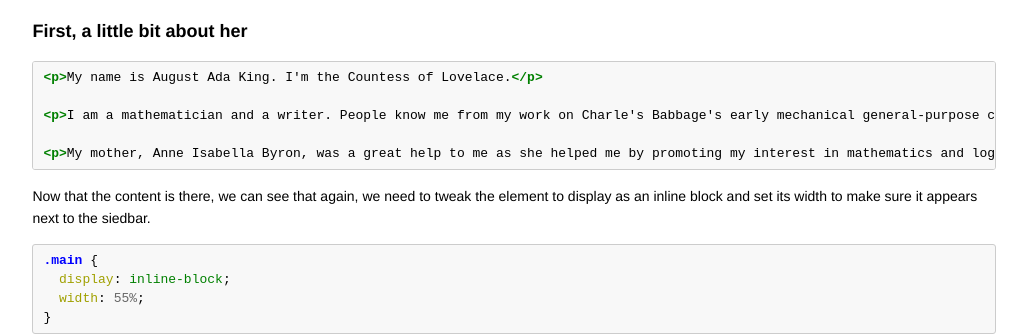
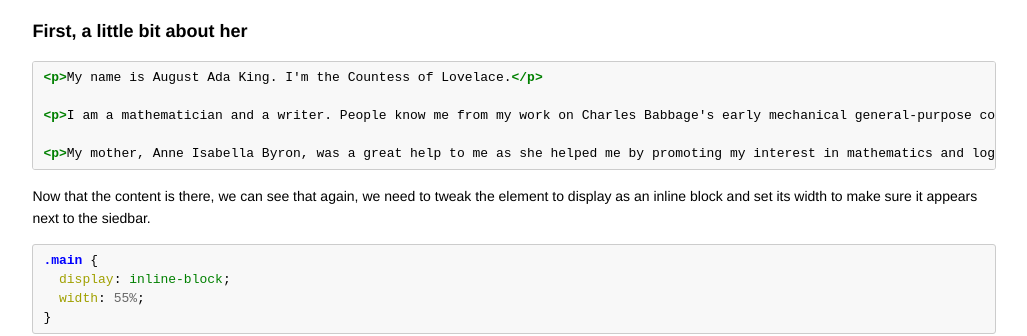
Before and after one commit to codebar/tutorials, a Jekyll site: the page built from html/lesson3/tutorial.md, in a window 1280 px wide and 900 px high, scrolled down 8014 px. Shown: the part 152-488 px from the top of the window, without its empty margins (126-1153 px from the left). Built offline with Jekyll 4.4.1, drawn with Linux system fonts in a browser that asks for light colours; Markdown is read by kramdown in place of the engine named in the settings.

Commit message:
yet another typo corrected in lesson3 tutorial

````diff
--- a/html/lesson3/tutorial.md
+++ b/html/lesson3/tutorial.md
@@ -397,7 +397,7 @@ Here, we will define the text we want to display about **Ada Lovelace**, using p
 ```html
 <p>My name is August Ada King. I'm the Countess of Lovelace.</p>
 
-<p>I am a mathematician and a writer. People know me from my work on Charle's Babbage's early mechanical general-purpose computer, the Analytical engine. I wrote the first algorithm intended to be processed by a machine. In other words, I am the world's first programmer.</p>
+<p>I am a mathematician and a writer. People know me from my work on Charles Babbage's early mechanical general-purpose computer, the Analytical engine. I wrote the first algorithm intended to be processed by a machine. In other words, I am the world's first programmer.</p>
 
 <p>My mother, Anne Isabella Byron, was a great help to me as she helped me by promoting my interest in mathematics and logic, but I also never forgot about my dad, who moved to Greece when I was just an infant to help out in the civil war.</p>
 ```
````
